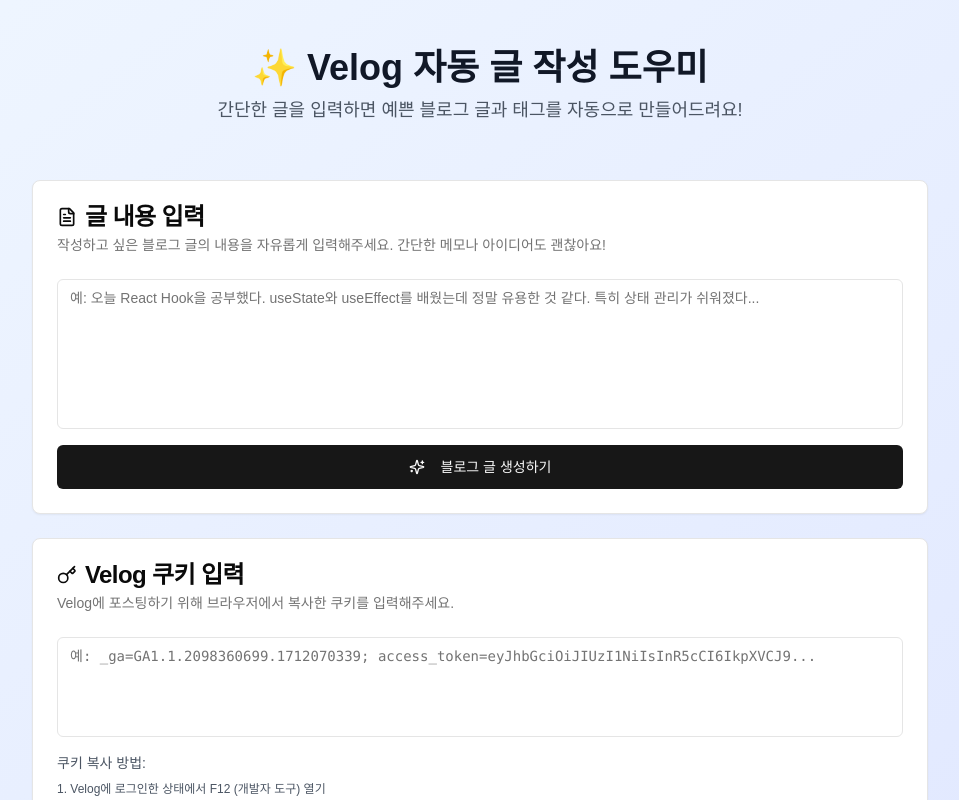
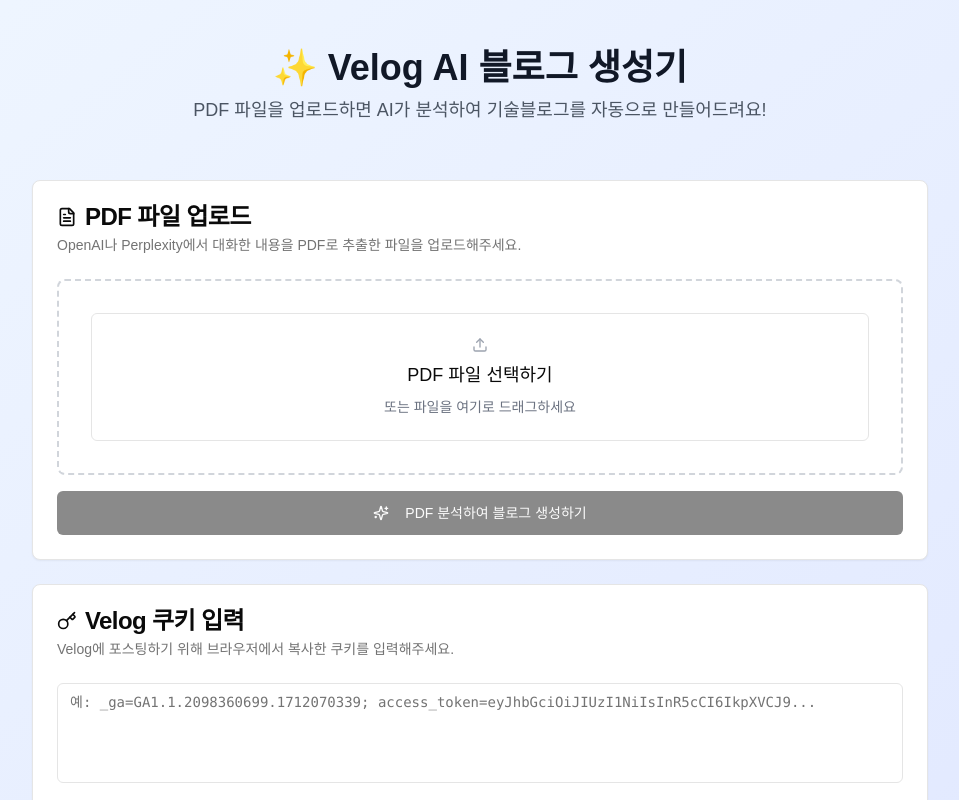
Before and after one commit to Sharon0320/VelogProject, a Next.js app in the folder FrontEnd/: page / in a window 1280 px wide. Shown: the top 800 px of the page, without its empty margins (160-1119 px from the left). Built offline with nearby package versions, Linux system fonts and the light colour scheme.

Commit message:
[Feat] Frontend: PDF 파일 업로드 컴포넌트 추가

```diff
--- a/FrontEnd/app/page.tsx
+++ b/FrontEnd/app/page.tsx
@@ -1,10 +1,9 @@
 "use client"
 
-import { useState } from "react"
+import { useState, useRef } from "react"
 import { Button } from "@/components/ui/button"
-import { Textarea } from "@/components/ui/textarea"
 import { Card, CardContent, CardDescription, CardHeader, CardTitle } from "@/components/ui/card"
-import { Sparkles, FileText, Loader2, Key } from "lucide-react"
+import { Sparkles, FileText, Loader2, Key, Upload, X, FileImage } from "lucide-react"
 import { useToast } from "@/hooks/use-toast"
 import { CookieHelper } from "@/components/cookie-helper"
 
@@ -15,19 +14,70 @@ interface VelogResponse {
   error?: string
 }
 
+interface PDFFile {
+  file: File
+  name: string
+  size: number
+  preview?: string
+}
+
 export default function VelogHelper() {
-  const [input, setInput] = useState("")
+  const [pdfFile, setPdfFile] = useState<PDFFile | null>(null)
   const [blogPost, setBlogPost] = useState<VelogResponse | null>(null)
   const [isLoading, setIsLoading] = useState(false)
+  const [isProcessing, setIsProcessing] = useState(false)
   const { toast } = useToast()
-  // 상태 추가
   const [velogCookie, setVelogCookie] = useState("")
+  const fileInputRef = useRef<HTMLInputElement>(null)
+
+  const handleFileUpload = (event: React.ChangeEvent<HTMLInputElement>) => {
+    const file = event.target.files?.[0]
+    if (!file) return
+
+    // PDF 파일 검증
+    if (file.type !== "application/pdf") {
+      toast({
+        title: "파일 형식 오류",
+        description: "PDF 파일만 업로드 가능합니다.",
+        variant: "destructive",
+      })
+      return
+    }
+
+    // 파일 크기 검증 (10MB 제한)
+    if (file.size > 10 * 1024 * 1024) {
+      toast({
+        title: "파일 크기 초과",
+        description: "파일 크기는 10MB 이하여야 합니다.",
+        variant: "destructive",
+      })
+      return
+    }
+
+    setPdfFile({
+      file,
+      name: file.name,
+      size: file.size,
+    })
+
+    toast({
+      title: "파일 업로드 완료",
+      description: `${file.name} 파일이 성공적으로 업로드되었습니다.`,
+    })
+  }
+
+  const removeFile = () => {
+    setPdfFile(null)
+    if (fileInputRef.current) {
+      fileInputRef.current.value = ""
+    }
+  }
 
   const generateBlogPost = async () => {
-    if (!input.trim()) {
+    if (!pdfFile) {
       toast({
-        title: "입력 필요",
-        description: "블로그 글 내용을 입력해주세요.",
+        title: "파일 필요",
+        description: "PDF 파일을 업로드해주세요.",
         variant: "destructive",
       })
       return
@@ -43,16 +93,17 @@ export default function VelogHelper() {
     }
 
     setIsLoading(true)
+    setIsProcessing(true)
+
     try {
+      // FormData를 사용하여 파일 업로드
+      const formData = new FormData()
+      formData.append("pdf_file", pdfFile.file)
+      formData.append("velog_cookie", velogCookie)
+
       const response = await fetch("/api/generate-blog", {
         method: "POST",
-        headers: {
-          "Content-Type": "application/json",
-        },
-        body: JSON.stringify({
-          content: input,
-          velogCookie: velogCookie,
-        }),
+        body: formData,
       })
 
       const data = await response.json()
@@ -64,10 +115,9 @@ export default function VelogHelper() {
       if (data.success) {
         toast({
           title: "🎉 성공!",
-          description: data.message || "Velog에 성공적으로 포스팅되었습니다!",
+          description: data.message || "PDF를 분석하여 Velog에 성공적으로 포스팅되었습니다!",
         })
 
-        // 성공 시 결과 표시
         setBlogPost({
           success: true,
           velogResponse: data.velogResponse,
@@ -85,6 +135,7 @@ export default function VelogHelper() {
       })
     } finally {
       setIsLoading(false)
+      setIsProcessing(false)
     }
   }
 
@@ -111,42 +162,90 @@ ${blogPost.summary}
 **태그:** ${blogPost.tags.map((tag) => `#${tag}`).join(" ")}`
   }
 
+  const formatFileSize = (bytes: number) => {
+    if (bytes === 0) return "0 Bytes"
+    const k = 1024
+    const sizes = ["Bytes", "KB", "MB", "GB"]
+    const i = Math.floor(Math.log(bytes) / Math.log(k))
+    return parseFloat((bytes / Math.pow(k, i)).toFixed(2)) + " " + sizes[i]
+  }
+
   return (
     <div className="min-h-screen bg-gradient-to-br from-blue-50 to-indigo-100 p-4">
       <div className="max-w-4xl mx-auto space-y-6">
         {/* Header */}
         <div className="text-center py-8">
-          <h1 className="text-4xl font-bold text-gray-900 mb-2">✨ Velog 자동 글 작성 도우미</h1>
-          <p className="text-lg text-gray-600">간단한 글을 입력하면 예쁜 블로그 글과 태그를 자동으로 만들어드려요!</p>
+          <h1 className="text-4xl font-bold text-gray-900 mb-2">✨ Velog AI 블로그 생성기</h1>
+          <p className="text-lg text-gray-600">PDF 파일을 업로드하면 AI가 분석하여 기술블로그를 자동으로 만들어드려요!</p>
         </div>
 
-        {/* Input Section */}
+        {/* PDF Upload Section */}
         <Card>
           <CardHeader>
             <CardTitle className="flex items-center gap-2">
-              <FileText className="w-5 h-5" />글 내용 입력
+              <FileText className="w-5 h-5" />PDF 파일 업로드
             </CardTitle>
             <CardDescription>
-              작성하고 싶은 블로그 글의 내용을 자유롭게 입력해주세요. 간단한 메모나 아이디어도 괜찮아요!
+              OpenAI나 Perplexity에서 대화한 내용을 PDF로 추출한 파일을 업로드해주세요.
             </CardDescription>
           </CardHeader>
           <CardContent className="space-y-4">
-            <Textarea
-              placeholder="예: 오늘 React Hook을 공부했다. useState와 useEffect를 배웠는데 정말 유용한 것 같다. 특히 상태 관리가 쉬워졌다..."
-              value={input}
-              onChange={(e) => setInput(e.target.value)}
-              className="min-h-[150px] resize-none"
-            />
-            <Button onClick={generateBlogPost} disabled={isLoading} className="w-full" size="lg">
+            {!pdfFile ? (
+              <div className="border-2 border-dashed border-gray-300 rounded-lg p-8 text-center hover:border-gray-400 transition-colors">
+                <input
+                  ref={fileInputRef}
+                  type="file"
+                  accept=".pdf"
+                  onChange={handleFileUpload}
+                  className="hidden"
+                />
+                <Button
+                  variant="outline"
+                  onClick={() => fileInputRef.current?.click()}
+                  className="w-full h-32 flex flex-col items-center justify-center gap-2"
+                >
+                  <Upload className="w-8 h-8 text-gray-400" />
+                  <span className="text-lg font-medium">PDF 파일 선택하기</span>
+                  <span className="text-sm text-gray-500">또는 파일을 여기로 드래그하세요</span>
+                </Button>
+              </div>
+            ) : (
+              <div className="border rounded-lg p-4 bg-gray-50">
+                <div className="flex items-center justify-between">
+                  <div className="flex items-center gap-3">
+                    <FileImage className="w-8 h-8 text-red-500" />
+                    <div>
+                      <p className="font-medium text-gray-900">{pdfFile.name}</p>
+                      <p className="text-sm text-gray-500">{formatFileSize(pdfFile.size)}</p>
+                    </div>
+                  </div>
+                  <Button
+                    variant="ghost"
+                    size="sm"
+                    onClick={removeFile}
+                    className="text-gray-400 hover:text-gray-600"
+                  >
+                    <X className="w-4 h-4" />
+                  </Button>
+                </div>
+              </div>
+            )}
+
+            <Button
+              onClick={generateBlogPost}
+              disabled={isLoading || !pdfFile}
+              className="w-full"
+              size="lg"
+            >
               {isLoading ? (
                 <>
                   <Loader2 className="w-4 h-4 mr-2 animate-spin" />
-                  AI가 글을 작성 중...
+                  {isProcessing ? "PDF 분석 중..." : "AI가 글을 작성 중..."}
                 </>
               ) : (
                 <>
                   <Sparkles className="w-4 h-4 mr-2" />
-                  블로그 글 생성하기
+                  PDF 분석하여 블로그 생성하기
                 </>
               )}
             </Button>
@@ -163,11 +262,11 @@ ${blogPost.summary}
             <CardDescription>Velog에 포스팅하기 위해 브라우저에서 복사한 쿠키를 입력해주세요.</CardDescription>
           </CardHeader>
           <CardContent className="space-y-4">
-            <Textarea
+            <textarea
               placeholder="예: _ga=GA1.1.2098360699.1712070339; access_token=eyJhbGciOiJIUzI1NiIsInR5cCI6IkpXVCJ9..."
               value={velogCookie}
               onChange={(e) => setVelogCookie(e.target.value)}
-              className="min-h-[100px] resize-none font-mono text-sm"
+              className="min-h-[100px] resize-none font-mono text-sm w-full rounded-md border border-input bg-background px-3 py-2 text-sm ring-offset-background placeholder:text-muted-foreground focus-visible:outline-none focus-visible:ring-2 focus-visible:ring-ring focus-visible:ring-offset-2 disabled:cursor-not-allowed disabled:opacity-50"
             />
             <div className="text-sm text-gray-600">
               <p className="font-medium mb-2">쿠키 복사 방법:</p>
@@ -225,7 +324,7 @@ ${blogPost.summary}
                 <ul className="list-disc list-inside space-y-2">
                   <li>위의 링크를 클릭해서 포스팅된 글을 확인하세요</li>
                   <li>필요하면 Velog에서 추가 편집을 할 수 있습니다</li>
-                  <li>다른 글도 작성하고 싶다면 위에서 새로운 내용을 입력하세요</li>
+                  <li>다른 PDF도 분석하고 싶다면 위에서 새로운 파일을 업로드하세요</li>
                 </ul>
               </CardContent>
             </Card>
```
Also changed, not shown: 1 other file (tests, documents, lock files or other folders).
